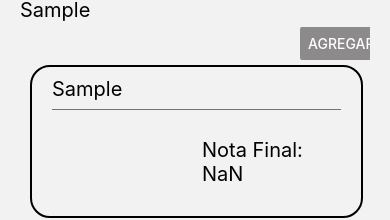
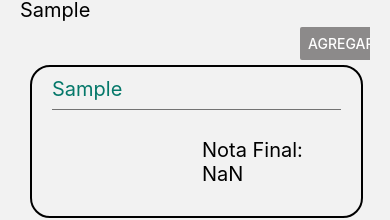
Before and after one commit to kevinRepos-droid/EspecialReact, a React Native app: screen /Inicio in a window 390 px wide. Both pictures are taken after typing "Sample", "Sample", "Sample", "Sample" into the empty fields and a click on the button "AGREGAR". Shown: the part 280-500 px from the top of the page. Built offline with nearby package versions, Linux system fonts and the light colour scheme.

Commit message:
agregando colores del diseño

```diff
--- a/src/secreen/Home.tsx
+++ b/src/secreen/Home.tsx
@@ -82,7 +82,7 @@ const List = ({ navigation }) => {
 
         {nombres.map((lista,index) => (
           <View style={styles.container} key={index}>
-            <Text style={styles.text}>{lista}</Text>
+            <Text style={styles.text2}>{lista}</Text>
             <Separator />
             <Text style={styles.textocaja}>Nota Final: {resultado}</Text>
 
@@ -120,6 +120,11 @@ const styles = StyleSheet.create({
         color: '#000000',
         width: '70%'
     },
+    text2: {
+        fontSize: 20,
+        color: '#05786A',
+        width: '70%'
+    },
     text1: {
         color: '#05786A',
 
@@ -139,6 +144,7 @@ const styles = StyleSheet.create({
         marginHorizontal: 20
     },
     titlekevin: {
+
         marginTop: 1,
         paddingVertical: 10,
         backgroundColor: "#C4C4C4",
```
